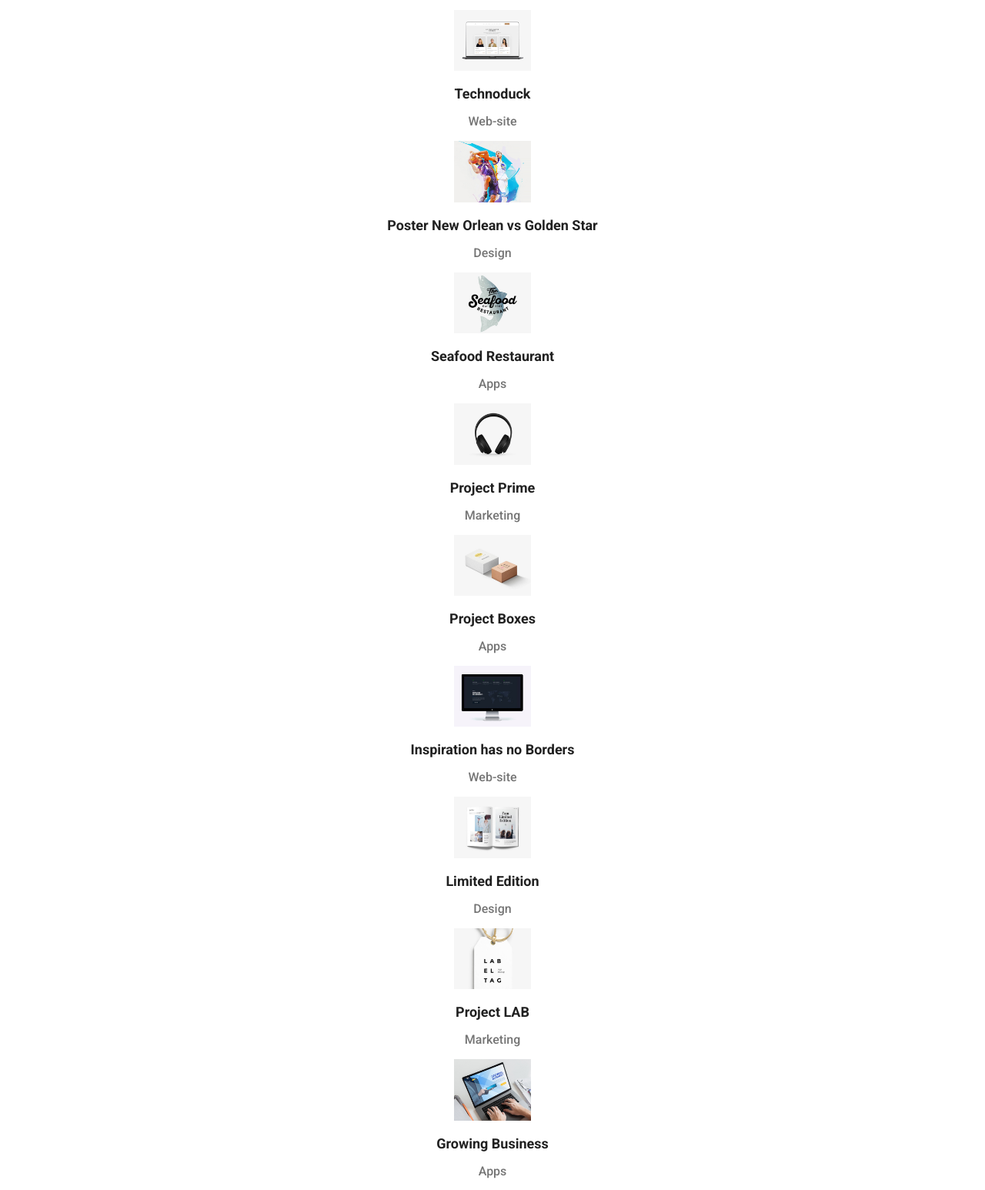
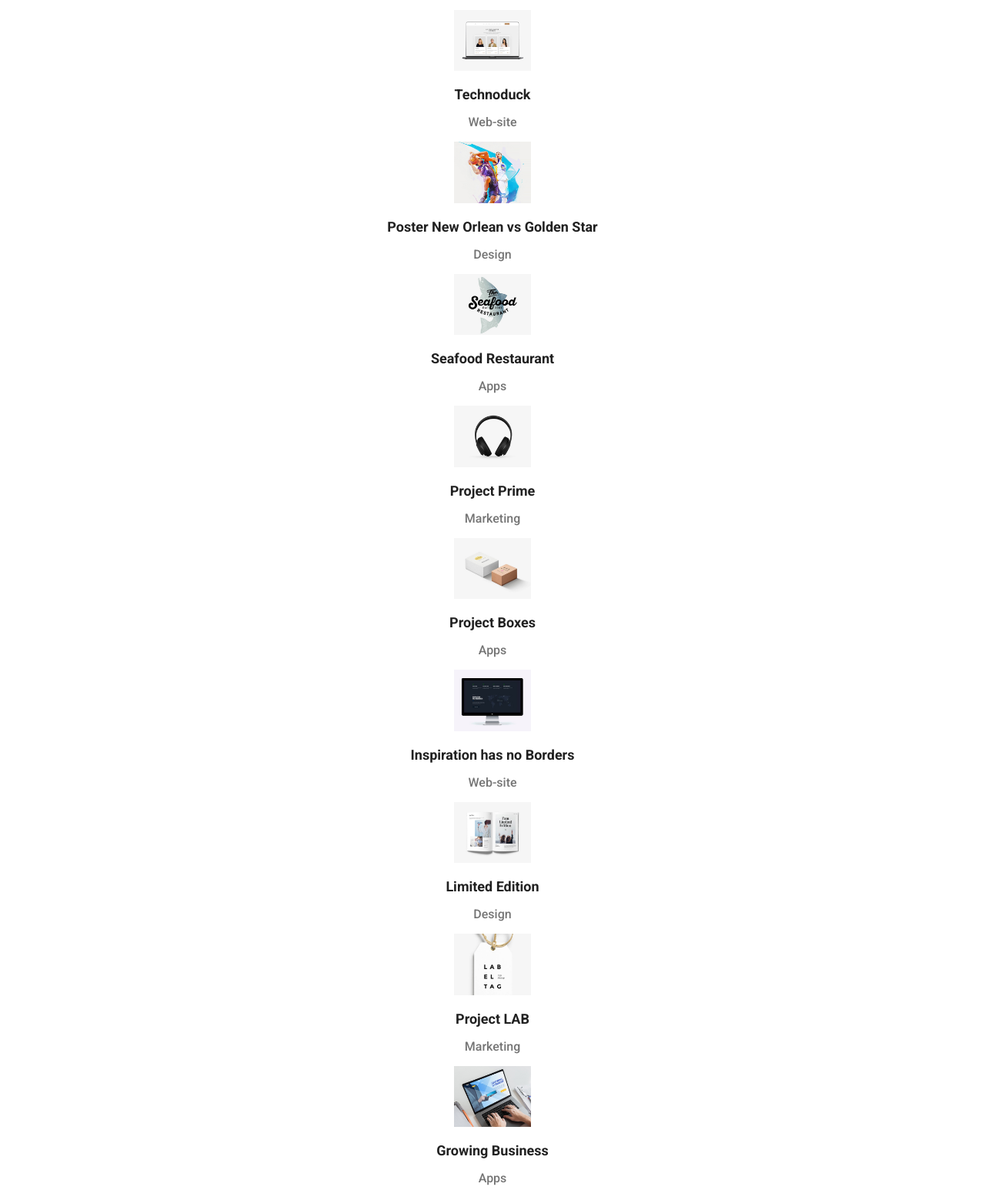
Before and after one commit to CornelZeak/tema-2, a plain HTML site: page portofolio.html in a window 1280 px wide. Shown: the part 128-1674 px from the top of the page at 77% size. Drawn offline with Linux system fonts and the light colour scheme.

Commit message:
rearanjat folder

```diff
--- a/css/styles.css
+++ b/css/styles.css
@@ -14,7 +14,6 @@
   font-weight: 400;
   color: var(--black);
 }
-
 /*header section*/
 .header-section {
   width: 1600px;
@@ -43,6 +42,7 @@
 /*header section left block*/
 .header-section__left-block {
   text-decoration: none;
+  color: var(--black);
   display: inline-flex;
   flex-direction: row;
   padding-left: 50px;
@@ -63,7 +63,7 @@
   list-style: none;
   font-size: 14px;
   font-weight: 500;
-  line-height: 16px;
+  line-height: 16.41px;
   letter-spacing: 0.02em;
   text-align: left;
   padding-bottom: 10px;
@@ -152,6 +152,7 @@
 }
 
 .main-content {
+  font-family: var("Roboto", sans-serif);
   line-height: 16px;
   letter-spacing: 0.03em;
   text-align: center;
@@ -164,7 +165,7 @@
 }
 .main-content__what-we-do h2 {
   text-align: center;
-  font-size: 36px;
+  size: 36px;
   padding: 40px;
 }
 .main-content__our-team {
@@ -174,19 +175,18 @@
 }
 .main-content__our-team span {
   font-size: 16px;
-  font-weight: 500;
+  font-weight: 500px;
+  color: var(--black);
 }
 .main-content__our-team p {
-  font-weight: 400;
+  font-weight: 400px;
+  color: var(--black-dark);
 }
-/*portofolio-site-section*/
-.portofolio-site-section {
-  font-family: var(--main-font);
-  color: var(--black);
-  font-weight: 400;
-}
+
 /*portofolio section*/
 .portofolio-content {
+  font-style: var(--main-font);
+  font-family: Roboto;
   font-size: 16px;
   font-weight: 500;
   text-align: center;
@@ -205,7 +205,6 @@
 }
 .menu-portofolio:focus {
   color: var(--white);
-  background-color: var(--blue);
 }
 
 .menu-list-portofolio:hover {
@@ -214,13 +213,14 @@
 }
 
 .portofolio-content__box-list p {
-  font-weight: 500;
+  font-weight: 500px;
   font-size: 16px;
   color: var(--black-dark);
 }
-.portofolio-content__box-list h2 {
-  font-weight: 700;
+.portofolio-content__box-list span {
+  font-weight: 700px;
   font-size: 18px;
+  color: var(--black);
 }
 /*footer-section*/
 .basement-section {
--- a/portofolio/portofolio.html
+++ b/portofolio.html
@@ -13,7 +13,7 @@
     />
   </head>
 
-  <body class="portofolio-site-section">
+  <body>
     <!-- Header Section -->
     <section>
       <!--Top line-->
@@ -28,7 +28,7 @@
           <div class="header-section__list">
             <ul class="header-section__list-main">
               <li class="list-item1">
-                <a href="/index.html" class="menu-link">
+                <a href="studio.html" class="menu-link">
                   <h3>Studio</h3>
                 </a>
               </li>
@@ -91,7 +91,7 @@
           <!--Box 1-->
           <div class="box-1">
             <img src="./images/img-1.jpg" alt="Technoduck" width="100" />
-            <h2>Technoduck</h2>
+            <p><b><span>Technoduck<span></b></p>
             <p>Web-site</p>
           </div>
           <!--Box 2-->
@@ -101,7 +101,9 @@
               alt="Poster New Orlean vs Golden Star"
               width="100"
             />
-            <h2>Poster New Orlean vs Golden Star</h2>
+            <p>
+              <b><span>Poster New Orlean vs Golden Star</span></b>
+            </p>
             <p>Design</p>
           </div>
           <!--Box 3-->
@@ -111,19 +113,21 @@
               alt="Seafood Restaurant "
               width="100"
             />
-            <h2>Seafood Restaurant</h2>
+            <p>
+              <b><span>Seafood Restaurant</span></b>
+            </p>
             <p>Apps</p>
           </div>
           <!--Box 4-->
           <div>
             <img src="./images/img-4.jpg" alt="Project Prime" width="100" />
-            <h2>Project Prime</h2>
+            <p><b><span>Project Prime<span></b></p>
             <p>Marketing</p>
           </div>
           <!--Box 5-->
           <div>
             <img src="./images/img-5.jpg" alt="Project Boxes" width="100" />
-            <h2>Project Boxes</h2>
+            <p><b><span>Project Boxes<span></b></p>
             <p>Apps</p>
           </div>
           <!--Box 6-->
@@ -133,25 +137,25 @@
               alt="Inspiration has no Borders"
               width="100"
             />
-            <h2>Inspiration has no Borders</h2>
+            <p><b><span>Inspiration has no Borders<span></b></p>
             <p>Web-site</p>
           </div>
           <!--Box 7-->
           <div>
             <img src="./images/img-7.jpg" alt="Limited Edition" width="100" />
-            <h2>Limited Edition</h2>
+            <p><b><span>Limited Edition<span></b></p>
             <p>Design</p>
           </div>
           <!--Box 8-->
           <div>
             <img src="./images/img-8.jpg" alt="Project LAB" width="100" />
-            <h2>Project LAB</h2>
+            <p><b><span>Project LAB<span></b></p>
             <p>Marketing</p>
           </div>
           <!--Box 9-->
           <div>
             <img src="./images/img-9.jpg" alt="Growing Business" width="100" />
-            <h2>Growing Business</h2>
+            <p><b><span>Growing Business</span></b></p>
             <p>Apps</p>
           </div>
         </div>
```
Also changed, not shown: index.html (+10 -8 lines), images/img_1.jpg (deleted), images/img_2.jpg (deleted), images/img_3.jpg (deleted), portofolio/images/img-1.jpg (deleted), portofolio/images/img-2.jpg (deleted), portofolio/images/img-3.jpg (deleted), portofolio/images/img-4.jpg (deleted), portofolio/images/img-5.jpg (deleted), portofolio/images/img-6.jpg (deleted), portofolio/images/img-7.jpg (deleted), portofolio/images/img-8.jpg (deleted), portofolio/images/img-9.jpg (deleted), 3 other files.
